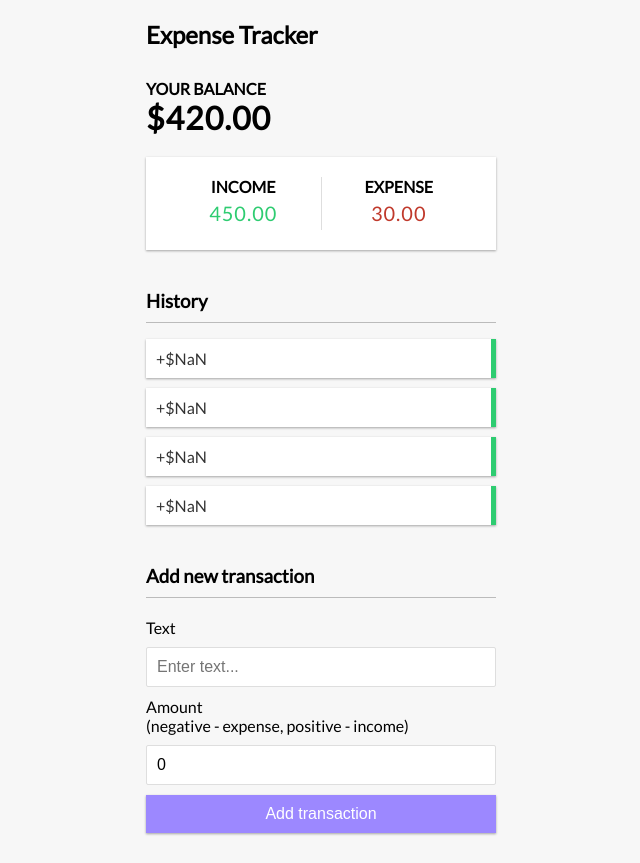
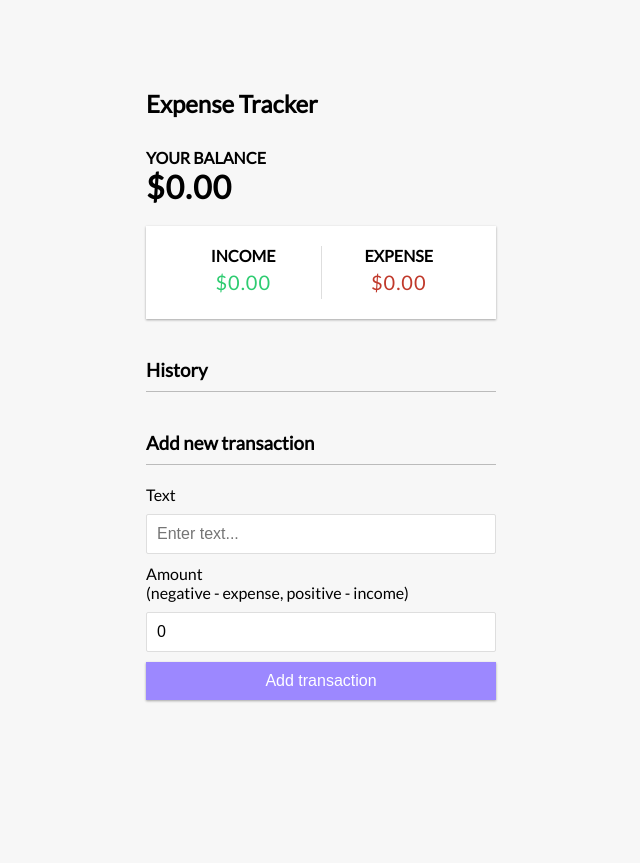
Before and after one commit to saimmoin/expense-tracker-react, a React (Create React App) app: page / in a window 1280 px wide. Shown: the whole page, without its empty margins (319-959 px from the left). After the commit the page ends 800 px from the top, so only its background shows below. Built offline with nearby package versions, Linux system fonts and the light colour scheme.

Commit message:
Fixed Application

```diff
--- a/src/Components/AddTransaction.js
+++ b/src/Components/AddTransaction.js
@@ -1,5 +1,5 @@
 import React, {useState, useContext} from 'react'
-import {GlobalContext} from '../Context/GlobalState'
+import {GlobalContext} from '../context/GlobalState'
 
 export const AddTransaction = () => {
     const [text, setText] = useState('');
--- a/src/Components/Balance.js
+++ b/src/Components/Balance.js
@@ -1,5 +1,5 @@
 import React, {useContext} from 'react'
-import {GlobalContext} from '../Context/GlobalState'
+import {GlobalContext} from '../context/GlobalState'
 
 export const Balance = () => {
     const {transactions} = useContext(GlobalContext);
--- a/src/Components/IncomeExpenses.js
+++ b/src/Components/IncomeExpenses.js
@@ -1,5 +1,5 @@
 import React, {useContext} from 'react'
-import {GlobalContext} from '../Context/GlobalState'
+import {GlobalContext} from '../context/GlobalState'
 
 export const IncomeExpenses = () => {
   const {transactions} = useContext(GlobalContext);
@@ -19,11 +19,11 @@ export const IncomeExpenses = () => {
             <div className="inc-exp-container">
         <div>
           <h4>Income</h4>
-          <p className="money plus">{income}</p>
+          <p className="money plus">${income}</p>
         </div>
         <div>
           <h4>Expense</h4>
-          <p className="money minus">{expense}</p>
+          <p className="money minus">${expense}</p>
         </div>
       </div>
     )
--- a/src/Components/Transaction.js
+++ b/src/Components/Transaction.js
@@ -1,12 +1,12 @@
 import React, {useContext} from 'react'
-import {GlobalContext} from '../Context/GlobalState'
+import {GlobalContext} from '../context/GlobalState'
 
 export const Transaction = ({transaction}) => {
   const {deleteTransaction} = useContext(GlobalContext);
     const sign = transaction.amount < 0 ? '-' : '+';
     return (
         <li className={transaction.amount < 0 ? 'minus' : 'plus'}>
-          {transaction.text} <span>{sign}${Math.abs(transaction.amount)}</span><button className="delete-btn" onClick={() => deleteTransaction(transaction.id)}>x</button>
+          {transaction.text}<span>{sign}${Math.abs(transaction.amount)}</span><button className="delete-btn" onClick={() => deleteTransaction(transaction.id)}>x</button>
         </li>
 
     )
--- a/src/Components/TransactionList.js
+++ b/src/Components/TransactionList.js
@@ -1,5 +1,5 @@
 import React, {useContext} from 'react'
-import {GlobalContext} from '../Context/GlobalState'
+import {GlobalContext} from '../context/GlobalState'
 import {Transaction} from './Transaction'
 
 export const TransactionList = () => {
@@ -9,7 +9,7 @@ export const TransactionList = () => {
             <h3>History</h3>
       <ul className="list">
 
-        {transactions.map(transaction => (<Transaction key={transaction.id} transaction={transactions}/>))}
+        {transactions.map(transaction => (<Transaction key={transaction.id} transaction={transaction}/>))}
 
       </ul>
         </>
--- a/src/Context/AppReducer.js
+++ b/src/Context/AppReducer.js
@@ -1,4 +1,4 @@
-export default (state, action) => {
+const AppReducer = (state, action) =>  {
     switch(action.type) {
         case 'DELETE_TRANSACTION':
             return{
@@ -14,3 +14,5 @@ export default (state, action) => {
         return state;
     }
 }
+
+export default AppReducer;
--- a/src/Context/GlobalState.js
+++ b/src/Context/GlobalState.js
@@ -4,10 +4,10 @@ import AppReducer from './AppReducer'
 //Initial State
 const initialState = {
     transactions: [
-           { id: 1, text: 'Flower', amount: -20 },
-           { id: 2, text: 'Salary', amount: 300 },
-           { id: 3, text: 'Book', amount: -10 },
-           { id: 4, text: 'Camera', amount: 150 }
+        //    { id: 1, text: 'Flower', amount: -20 },
+        //    { id: 2, text: 'Salary', amount: 300 },
+        //    { id: 3, text: 'Book', amount: -10 },
+        //    { id: 4, text: 'Camera', amount: 150 }
          ]
 }
 
--- a/src/index.js
+++ b/src/index.js
@@ -1,7 +1,6 @@
 import React from 'react';
 import ReactDOM from 'react-dom';
 import App from './App';
-import reportWebVitals from './reportWebVitals';
 
 ReactDOM.render(
   <React.StrictMode>
```
Also changed, not shown: src/App.js (+6 -6 lines), 1 other file (tests, documents, lock files or other folders).
